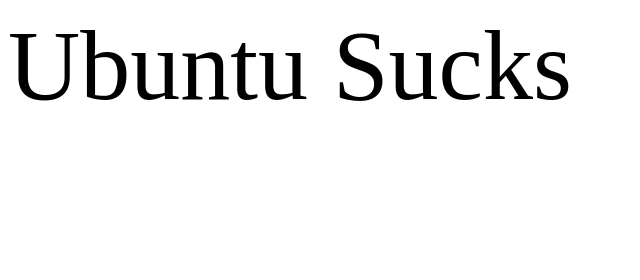
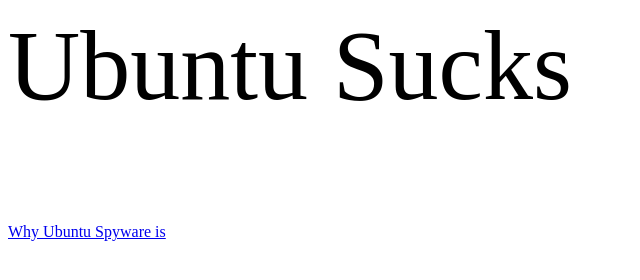
Before and after one commit to mrtuxa/ubuntusucks-website, a plain HTML site: page index.html in a window 1280 px wide. Shown: the whole page, without its empty margins (0-640 px from the left). Drawn offline with Linux system fonts and the light colour scheme.

Commit message:
Update index.html

```diff
--- a/index.html
+++ b/index.html
@@ -1,3 +1,4 @@
 <title>Ubuntu Sucks!</title>
 
 <p style="font-size: 100px">Ubuntu Sucks</p>
+<a href="https://www.gnu.org/philosophy/ubuntu-spyware.en.html">Why Ubuntu Spyware is</a>
```
